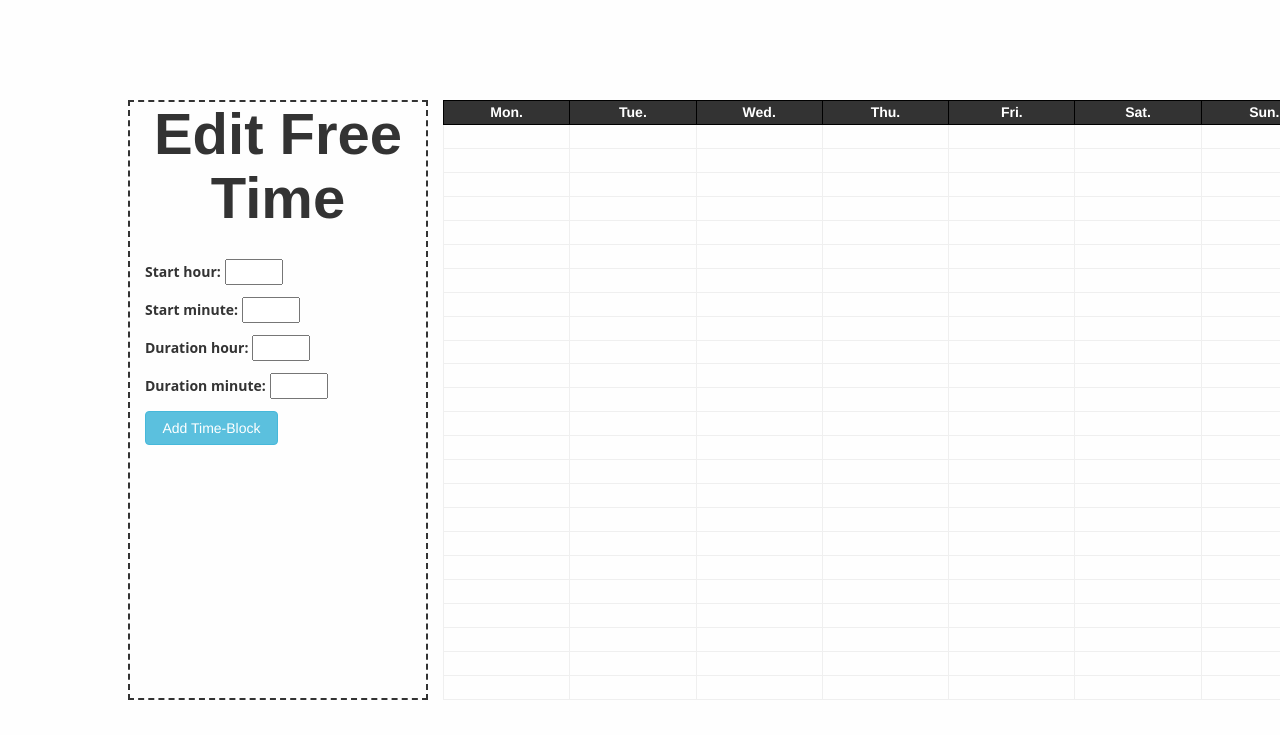
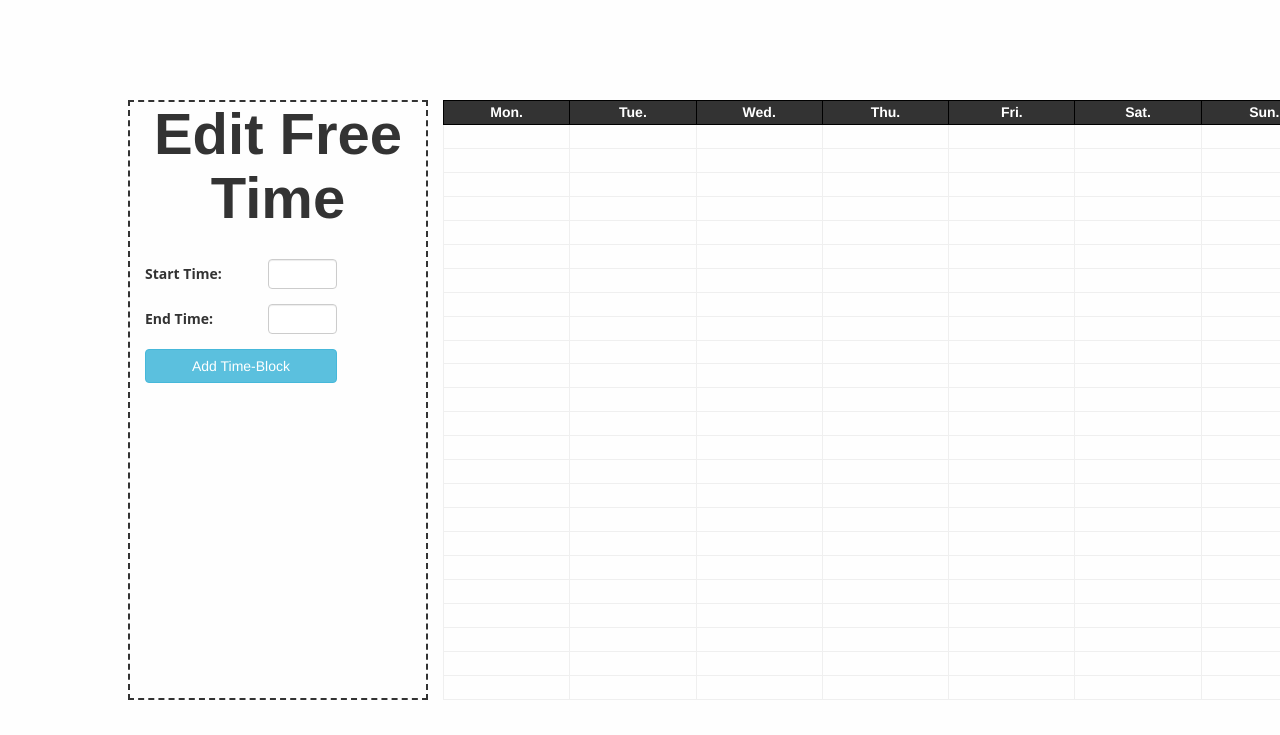
Before and after one commit to squiddle-online/squiddle, a Django app: a page that uses squiddle/squiddle_app/templates/edit_free_time.html in a window 1280 px wide. Shown: the part 65-800 px from the top of the page. Run offline with Django 3.2, Linux system fonts and the light colour scheme; a user stored in the database is signed in; lists and menus that the app fills with data are empty; some libraries are stand-ins or nearby versions; some web fonts are replaced.

Commit message:
Time Block inputs and validation setup.

```diff
--- a/squiddle/squiddle_app/static/edit_free_time.css
+++ b/squiddle/squiddle_app/static/edit_free_time.css
@@ -23,10 +23,18 @@ label {
     font-size: 14px;
 }
 
-.btn {
-    width: 50%;
+#time-block-form-container {
+    margin-top: 50%;
+    padding-bottom: 10px;
 }
 
+#time-block-form label {
+    margin-top: 5px;
+}
+
+#time-block-form input {
+    height: 30px;
+}
 
 .btn:focus,
 .btn:active:focus {
--- a/squiddle/squiddle_app/static/edit_free_time.js
+++ b/squiddle/squiddle_app/static/edit_free_time.js
@@ -1,10 +1,33 @@
+var startTimeErrorList = null;
+var endTimeErrorList = null;
 
 window.addEventListener("load", function() {
-    console.log("init free time");
     document.getElementById("add-time-block-button").addEventListener("click", addTimeBlock);
+
+    startTimeErrorList = document.getElementById("start-time-error-list");
+    endTimeErrorList = document.getElementById("end-time-error-list");
 });
 
 function addTimeBlock() {
     this.blur();
-    console.log("Adding Time Block");
+
+    var rawStartTime = document.getElementById("start-time").value;
+    var rawEndTime = document.getElementById("end-time").value;
+    var timeRegex = /(\d):(\d)/;
+
+    var startMatch = rawStartTime.match(timeRegex);
+    var endMatch = rawEndTime.match(timeRegex);
+
+    console.log("Got here.");
+
+    if (!startMatch)
+        startTimeErrorList.innerHTML = "<li class=\"error\">Invalid Start Time</li>";
+    else
+        startTimeErrorList.innerHtml = "";
+
+    if (!endMatch)
+        endTimeErrorList.innerHTML = "<li class=\"error\">Invalid End Time</li>";
+    else
+        endTimeErrorList.innerHTML = "";
+
 }
--- a/squiddle/squiddle_app/templates/edit_free_time.html
+++ b/squiddle/squiddle_app/templates/edit_free_time.html
@@ -14,10 +14,35 @@
 <div id="title-container">
     <h1 id="title">Edit Free Time</h1>
 </div>
-<div style="margin-top: 50%;">
+<div id="time-block-form-container">
     <form id="time-block-form">
-        {{ form.as_p }}
-        <button id="add-time-block-button" type="button" class="btn btn-info">Add Time-Block</button>
+        <ul id="start-time-error-list" class="errorlist">
+        </ul>
+        <div class="form-group row">
+            <div class="col-xs-5">
+                <label for="start-time" class="col-form-label">Start Time:</label>
+            </div>
+            <div class="col-xs-4">
+                <input id="start-time" class="form-control"></input>
+            </div>
+        </div>
+
+        <ul id="end-time-error-list" class="errorlist">
+        </ul>
+        <div class="form-group row">
+            <div class="col-xs-5">
+                <label for="end-time" class="col-form-label">End Time:</label>
+            </div>
+            <div class="col-xs-4">
+                <input id="end-time" class="form-control"></input>
+            </div>
+        </div>
+
+        <div class="form-group row">
+        <div class="col-xs-9">
+            <button id="add-time-block-button" type="button" class="btn btn-info" style="width:100%;">Add Time-Block</button>
+        </div>
+        </div>
     </form>
 </div>
 {% endblock%}
```
